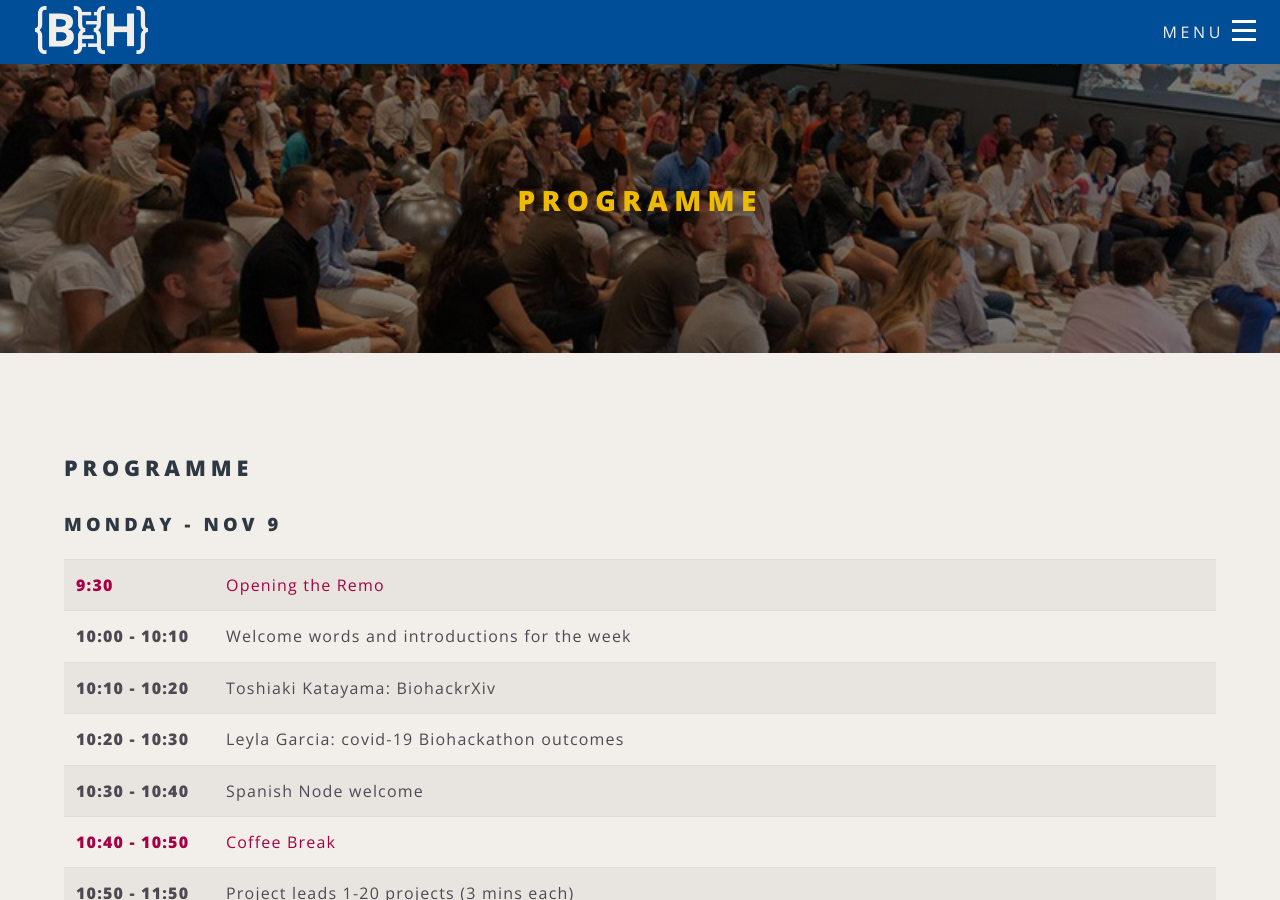
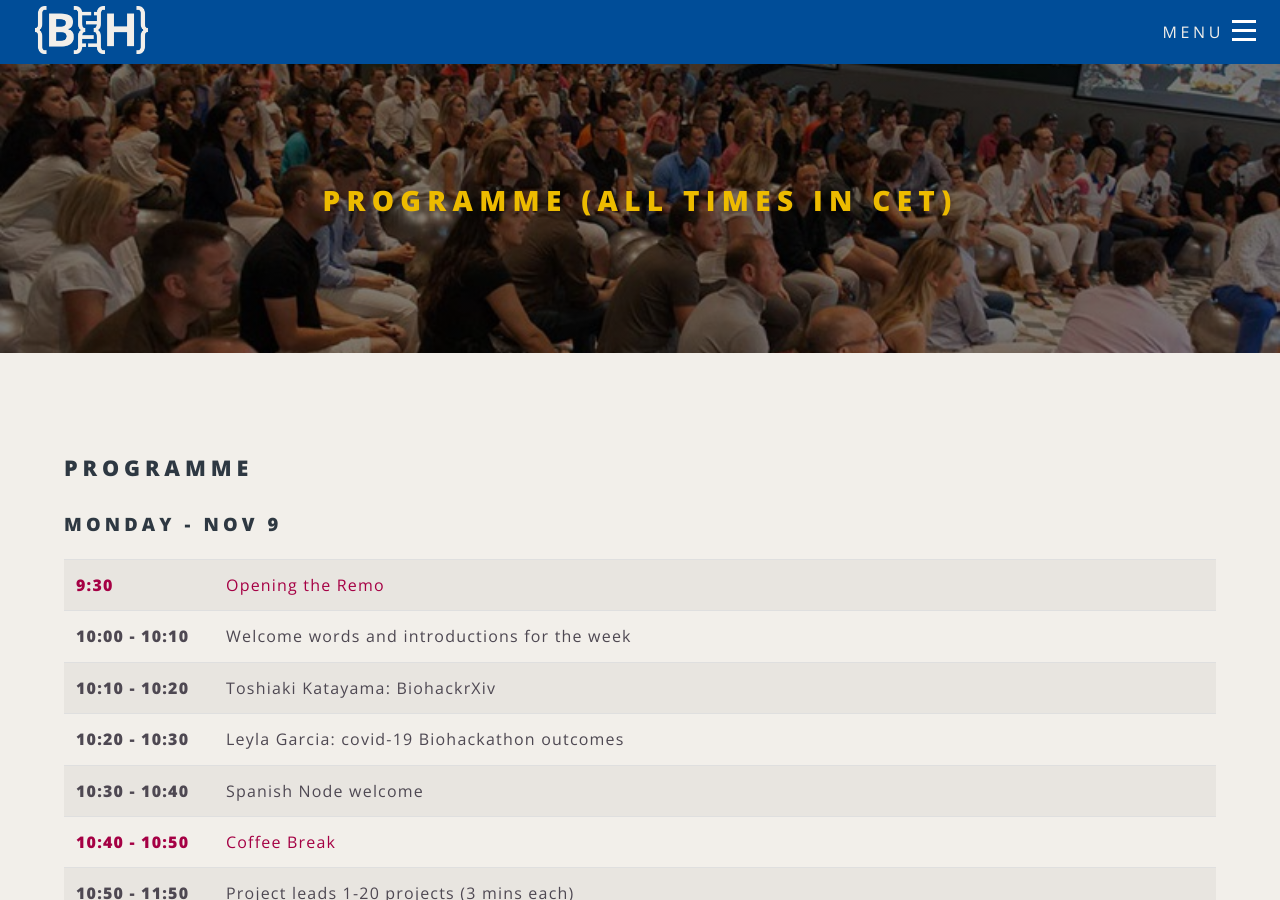
Before and after one commit to elixir-europe/biohackathon-europe-2020, a Jekyll site: the page built from programme.html, in a window 1280 px wide and 900 px high. Built offline with Jekyll 4.4.1, drawn with Linux system fonts in a browser that asks for light colours; nearby versions of some CDN libraries.

Commit message:
Update programme.html

```diff
--- a/programme.html
+++ b/programme.html
@@ -1,6 +1,6 @@
 ---
 layout: page
-title: Programme
+title: Programme (all times in CET)
 ---
 {% assign latest_programme = site.programmes | last %}
 <h2>Programme</h2>
```
